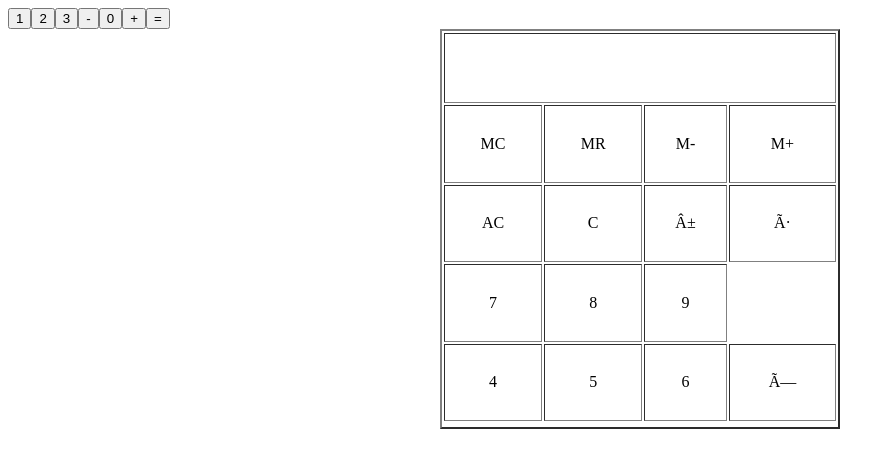
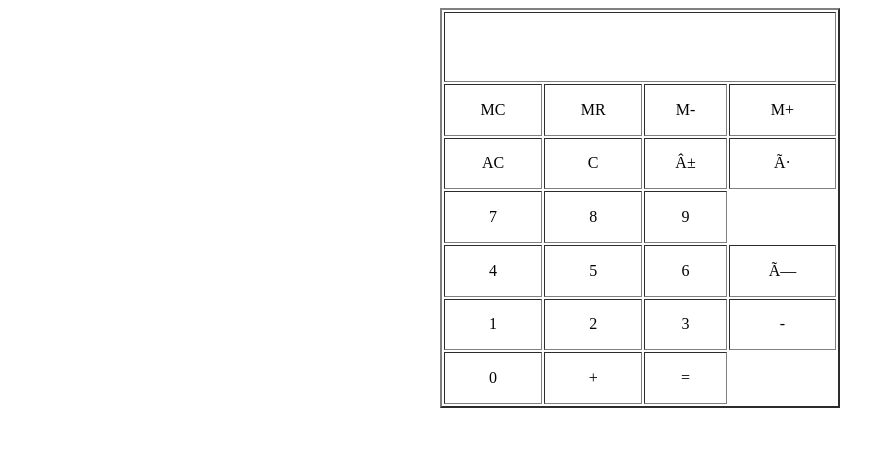
Before and after one commit to alizavirani9-cpu/Calculator-with-CSS, a plain HTML site: page index.html in a window 1280 px wide. Shown: the whole page, without its empty margins (0-895 px from the left). Drawn offline with Linux system fonts and the light colour scheme.

Commit message:
Replace buttons with table cells in index.html

```diff
--- a/index.html
+++ b/index.html
@@ -33,15 +33,15 @@
           <td align="center" rowspan="1" colspan="1"<button>×</button></td>
         </tr>
         <tr>
-          <button>1</button>
-          <button>2</button>
-          <button>3</button>
-          <button>-</button>
+          <td align="center" rowspan="1" colspan="1"<button>1</button></td>
+          <td align="center" rowspan="1" colspan="1"<button>2</button></td>
+          <td align="center" rowspan="1" colspan="1"<button>3</button></td>
+          <td align="center" rowspan="1" colspan="1"<button>-</button></td>
         </tr>
         <tr>
-          <button>0</button>
-          <button>+</button>
-          <button>=</button>
+          <td align="center" rowspan="1" colspan="1"<button>0</button></td>
+          <td align="center" rowspan="1" colspan="1"<button>+</button></td>
+          <td align="center" rowspan="1" colspan="1"<button>=</button></td>
         </tr>
           </table>
     </body>
```
